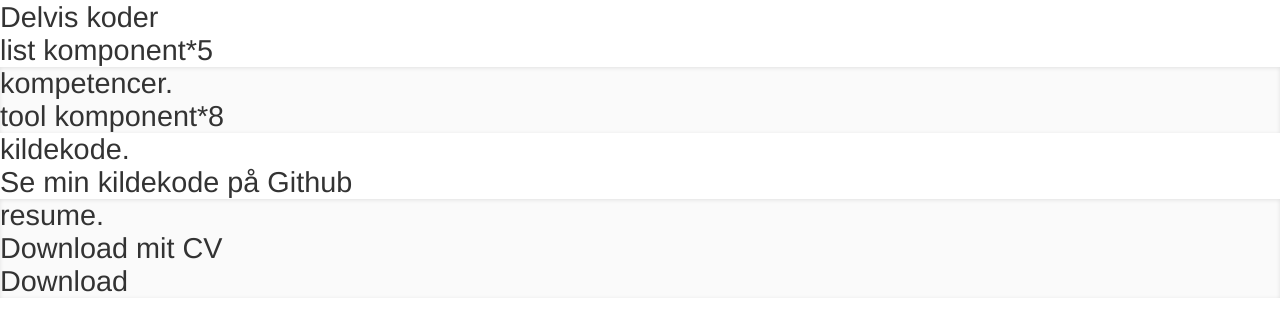
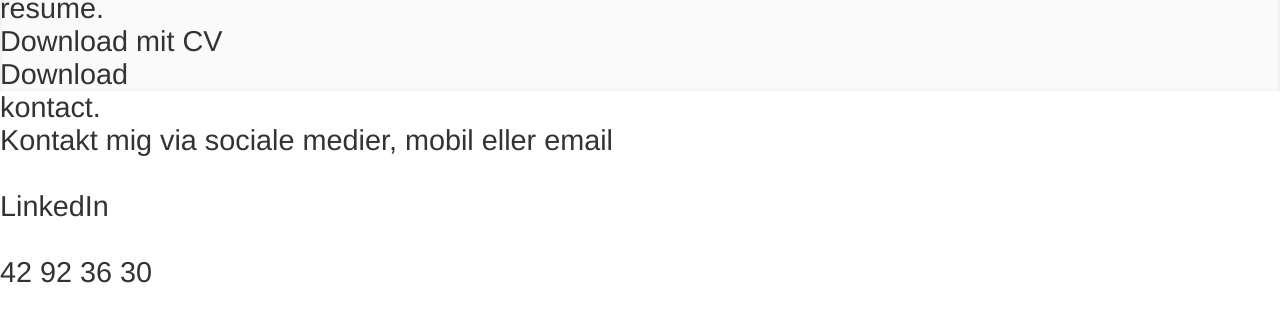
Before and after one commit to VickySonne/Vicky-Thomsen-Portfolio, a React (Create React App) app in the folder react-folder/: page / in a window 1280 px wide. Shown: the part 1557-1882 px from the top of the page. Before the commit the page ends 1855 px from the top, so only its background shows below. Built offline with nearby package versions, Linux system fonts and the light colour scheme.

Commit message:
React Font Awesome Icons added to contact.js component

```diff
--- a/react-folder/package.json
+++ b/react-folder/package.json
@@ -3,6 +3,10 @@
   "version": "0.1.0",
   "private": true,
   "dependencies": {
+    "@fortawesome/fontawesome-svg-core": "^6.3.0",
+    "@fortawesome/free-brands-svg-icons": "^6.3.0",
+    "@fortawesome/free-solid-svg-icons": "^6.3.0",
+    "@fortawesome/react-fontawesome": "^0.2.0",
     "@testing-library/jest-dom": "^5.16.5",
     "@testing-library/react": "^13.4.0",
     "@testing-library/user-event": "^13.5.0",
--- a/react-folder/src/App.js
+++ b/react-folder/src/App.js
@@ -5,6 +5,7 @@ import Skills from "./Skills";
 import WhatIOffer from "./WhatIOffer";
 import SourceCode from "./SourceCode";
 import Resume from "./Resume";
+import Contact from "./Contact";
 
 function App() {
   return (
@@ -17,6 +18,7 @@ function App() {
         <Skills />
         <SourceCode />
         <Resume />
+        <Contact />
       </div>
     </div>
   );
--- a/react-folder/src/Contact.js
+++ b/react-folder/src/Contact.js
@@ -1,14 +1,31 @@
 import SectionHeading from "./SectionHeading";
+
+import { FontAwesomeIcon } from '@fortawesome/react-fontawesome'
+import {faLinkedin} from '@fortawesome/free-brands-svg-icons'
+import {faPhone, faEnvelope} from '@fortawesome/free-solid-svg-icons'
 
 const Contact = () => {
     return (
         <div className="contact">
             <SectionHeading title={"kontact."} text={"Kontakt mig via sociale medier, mobil eller email"} />
-            <a href="">
-
-            </a>
-            <a href=""></a>
-            <a href=""></a>
+            <div>
+                <a href="https://www.linkedin.com/">
+                    <FontAwesomeIcon icon={faLinkedin} color="red" />
+                    <p>LinkedIn</p>
+                </a>
+            </div>
+            <div>
+                <a href="https://www.linkedin.com/">
+                    <FontAwesomeIcon icon={faPhone} color="red" />
+                    <p>42 92 36 30</p>
+                </a>
+            </div>
+            <div>
+                <a href="https://www.linkedin.com/">
+                    <FontAwesomeIcon icon={faEnvelope} color="red" />
+                    <p>vst1996@live.dk</p>
+                </a>
+            </div>
         </div>
     );
 }
--- a/react-folder/src/NavBar.js
+++ b/react-folder/src/NavBar.js
@@ -3,10 +3,7 @@ import SdsLogoLight from './images/sds-logo-light.png'
 const NavBar = () => {
     return (
         <nav className="nav-bar">
-            <div className="logo-wrapper">
-                <img src={SdsLogoLight} alt="logo" />
-                <a href="/"><h1>Vicky Sonne Thomsen</h1></a>
-            </div>
+            <a href="/"><h1>Vicky Sonne Thomsen</h1></a>
             <div className="links">
                 <a href="/about">Om mig</a>
                 <a href="/skills">Kompetencer</a>
--- a/react-folder/src/index.css
+++ b/react-folder/src/index.css
@@ -17,7 +17,8 @@ h1, h2, h3{
 
 
 .section-dark{
-  background: #fafafa;
+  background-color: #fafafa;
+  /* background-color: aqua; */
   box-shadow: inset 0px 1px 4px 0px rgb(0 0 0 / 10%);
 }
 
```
Also changed, not shown: react-folder/src/ContactIcons.js (deleted, +0 -11 lines), 1 other file (tests, documents, lock files or other folders).
